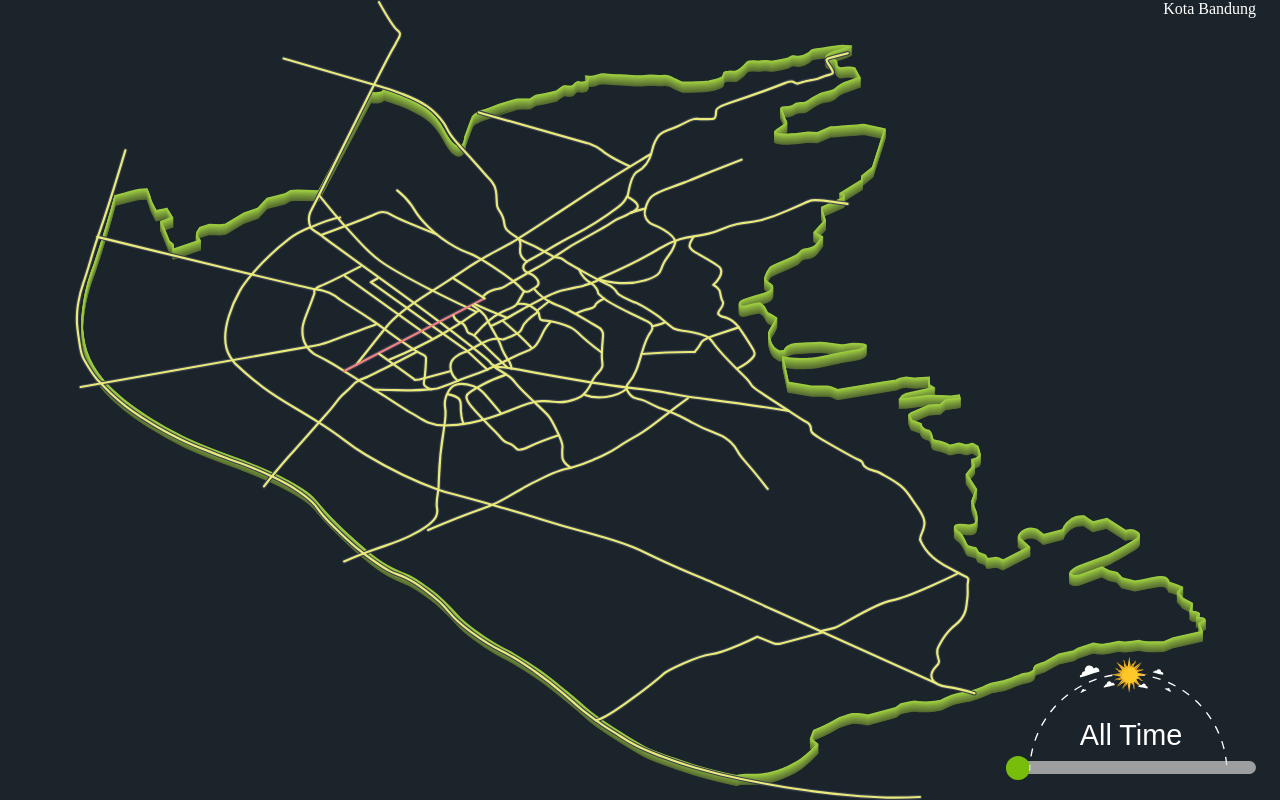
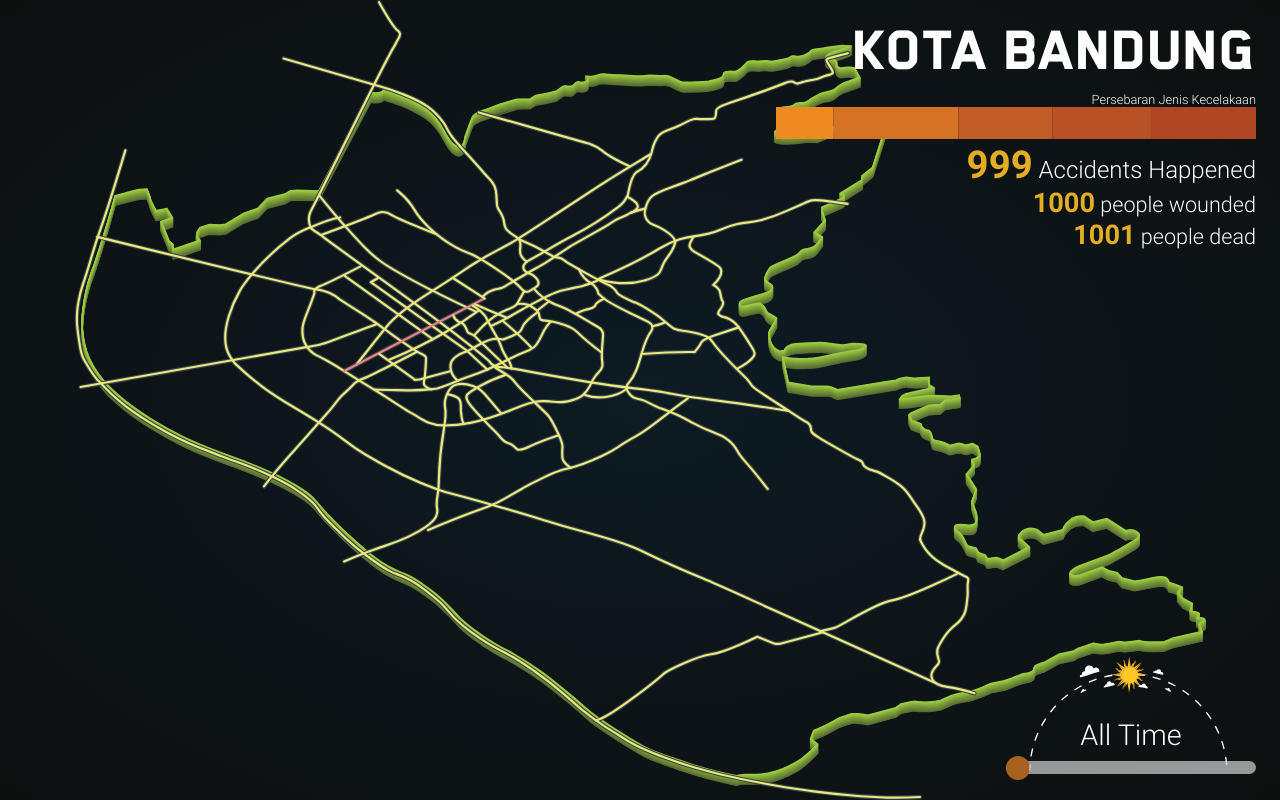
Before and after one commit to vincenthend/trafficviz, a plain HTML site: page index.html in a window 1280 px wide. Drawn offline with Linux system fonts and the light colour scheme.

Commit message:
Added detailed data

```diff
--- a/css/style.css
+++ b/css/style.css
@@ -23,8 +23,30 @@
   font-style: normal;
 }
 
+@font-face {
+  font-family: 'roboto_light';
+  src: url('../fonts/Roboto-Light.ttf');
+  font-weight: normal;
+  font-style: normal;
+}
+
+@font-face {
+  font-family: 'roboto_black';
+  src: url('../fonts/Roboto-Black.ttf');
+  font-weight: normal;
+  font-style: normal;
+}
+
+@font-face {
+  font-family: 'roboto_bold';
+  src: url('../fonts/Roboto-Bold.ttf');
+  font-weight: normal;
+  font-style: normal;
+}
+
 .bg-viz {
-  background-color: #1C242B;
+  /* background-color: #0D0F0F; */
+  background-image: radial-gradient(#0D1B23, #0D0F0F);
   color: white;
 }
 
@@ -69,7 +91,7 @@
   width: 1.5rem;
   height: 1.5rem;
   border-radius: 50%;
-  background: #A2FF00;
+  background: #EC8526;
   cursor: pointer;
 }
 
@@ -77,12 +99,12 @@
   width: 1.5rem;
   height: 1.5rem;
   border-radius: 50%;
-  background: #A2FF00;
+  background: #EC8526;
   cursor: pointer;
 }
 
 .slider-label {
-  font-family: sans-serif;
+  font-family: 'roboto_light', sans-serif;
   font-size: 1.8rem;
   text-align: center;
   width: 100%;
@@ -100,13 +122,67 @@
   Location Data
 */
 
-#locationData {
+#barChart {
+  width: 30rem;
+}
+
+#locationPersebaran {
+  font-family: 'roboto_light';
+  margin-top: 0.5rem;
+  font-size:0.8rem;
+}
+
+#locationBox {
   position: fixed;
   top:0;
   right:0;
-  margin-right:1.5rem
+  margin-top: 1rem;
+  margin-right:1.5rem;
+  display:flex;
+  flex-direction: column;
+  align-items: flex-end;
 }
 
-#locationData #locationName {
-  color :
+#locationBox #locationName {
+  font-family: 'blender_proheavy', sans-serif;
+  font-size: 4rem;
 }
+
+#locationAccidents {
+  font-family: 'roboto_light';
+  text-align: right;
+  font-size: 1.5rem;
+  margin-top: 0.2rem;
+}
+
+#locationWounded, #locationDead {
+  font-family: 'roboto_light';
+  text-align: right;
+  font-size: 1.35rem;
+}
+
+#locationAccidents #accidentsNumber {
+  font-family: 'roboto_bold';
+  font-size:2.4rem;
+  color: #E4AD24;
+}
+
+#locationWounded #woundedNumber {
+  font-family: 'roboto_bold';
+  font-size:1.7rem;
+  color: #E4AD24;
+}
+
+#locationDead #deadNumber {
+  font-family: 'roboto_bold';
+  font-size:1.7rem;
+  color: #E4AD24;
+}
+
+/*
+  Map Data
+*/
+
+#DataLine > * {
+  cursor: pointer;
+}
--- a/index.html
+++ b/index.html
@@ -7,6 +7,20 @@
 				<meta name="viewport" content= "width=device-width, initial-scale=1.0">
     </head>
 		<body class="bg-viz" style="margin:0">
+		<div id='locationBox'>
+			<div id='locationName'></div>
+			<div id="locationPersebaran">Persebaran Jenis Kecelakaan</div>
+			<div id='barChart'></div>
+			<div id='locationAccidents'>
+				<span id='accidentsNumber'>900</span> Accidents Happened
+			</div>
+			<div id='locationWounded'>
+				<span id='woundedNumber'>900</span> people wounded
+			</div>
+			<div id='locationDead'>
+				<span id='DeadNumber'>900</span> people dead
+			</div>
+		</div>
 		<div class="slider-container">
 			<div id="time-label" class="slider-label">
 				All Time
@@ -14,14 +28,13 @@
 			<div id="time-clock-slot" class="slider-clock">
 			</div>
 			<input id="time-slider" type="range" min="-1" max="23" value="-1" step="1" class="slider" oninput="update()">
+		</div>
+		</body>
+
+
 		<script type="text/javascript" src="./js/Chart.min.js"></script>
 		<script type="text/javascript" src="./js/rainbowvis.js"></script>
 		<script type="text/javascript" src="./js/chart.js"></script>
-			<script type="text/javascript" src="./js/slider.js"></script>
-			<script type="text/javascript" src="./data.json"></script>
-		</div>
-		</body>
-
 		<script type="text/javascript" src="./js/slider.js"></script>
     <script>
 		load();
@@ -47,16 +60,17 @@
 				document.body.append(data.documentElement);
 				var svg = d3.select('svg#MapImage');
 				svg.attr("width","100vw")
-					.attr("height","100vh")
+					.attr("height","100vh");
 
-				// Zoom
+				// Zoom Listener
 				svg.call(d3.zoom().scaleExtent([0.5,4.5])
 					.on("zoom", function () {
 					svg.select("#Map").transition().duration(50).attr("transform", d3.event.transform);
 					})
 				)
 
-				var dataLine = d3.selectAll("#DataLine *");
+				// Event Listener
+				var dataLine = d3.selectAll("#DataLine > *");
 				dataLine.attr('pointer-events', 'visibleStroke')
 					.attr('def-stroke', function() {
 						return d3.select(this).attr('stroke')
@@ -74,20 +88,27 @@
 					.on("click",function(){
 						// Respond to click on road
 						var d = d3.select(this);
-						console.log(d.attr('id'))
-						showLocationData("Padjajaran")
+						var regex = /^(_*([A-z]+))*/gm;
+						var m = regex.exec(d.attr('id'));
+						showLocationData(m[0].split("_").join(' ').trim())
 					})
 			});
 		}
 
 		function setupLocationBox(){
-			var body = d3.select('body');
-			body.append("div").attr("id", "locationData")
-			.append("div").text("Kota Bandung").attr("id", "locationName");
+			showLocationData("Kota Bandung");
+			displayBarChart(-1);
 		}
 
 		function showLocationData(streetName){
-			var svg = d3.select('svg#MapImage g#LocationData');
+			// TODO
+			// getLocationData(streetName);
+			var locationBox = d3.select('#locationBox');
+			locationBox.select("#locationName").text(streetName);
+			displayBarChart(-1);
+			locationBox.select("#accidentsNumber").text("999");
+			locationBox.select("#woundedNumber").text("1000");
+			locationBox.select("#deadNumber").text("1001");
 		}
 
 		function loadJson(callback) {
@@ -102,11 +123,12 @@
 		    };
 		    xobj.send(null);
 		}
+
 	 	function getAccidentData(jsonData, startTime, callback) {
  			var dataAtCurrentTime = [];
 
 			for(i = 0; i < jsonData.length; i++) {
-				if(jsonData[i].hour == startTime) {
+				if(jsonData[i].hour == startTime || startTime == -1) {
 					dataAtCurrentTime.push(jsonData[i]);
 				}
 			}
--- a/js/chart.js
+++ b/js/chart.js
@@ -1,33 +1,47 @@
-function createBarChart(count, startTime, callback) {
-	var ctx = document.getElementById('bar-chart').getContext('2d');
+function createBarChart(count) {
+	d3.select('#barChart svg').remove();
+	var chart = d3.select('#barChart').append('svg').attr('width', '100%').attr('height', '2rem');
 
-	var chart = new Chart(ctx, {
-	    // The type of chart we want to create
-	    type: 'bar',
+	chart.append('rect').attr('width', "100%")
+	.attr('x',0)
+	.attr('y',0)
+	.style("fill","#000000");
 
-	    // The data for our dataset
-	    data: {
-	        labels: getAccidentTypes(),
-	        datasets: [{
-	            label: 'My First dataset',
-	            backgroundColor: 'rgb(255, 99, 132)',
-	            borderColor: 'rgb(255, 99, 132)',
-	            data: count
-	        }]
-	    },
-
-	    // Configuration options go here
-	    options: {}
-	});
-
-	callback();
+	// For each data
+	var color = ["#ED8A22", "#D57225", "#C15C26", "#B85226", "#AF4725"]
+	if(count.length == getAccidentTypes().length){
+		var sum = count.reduce((sum, num) => { return sum + num})
+		var sumwidth = 0;
+		for(var i = 0; i < getAccidentTypes().length; i++){
+			chart.append('rect')
+			.attr('x', sumwidth+'%')
+			.attr('width', count[i]/sum*100+'%')
+			.attr('height', '2rem')
+			.attr('id', 'chartAccident')
+			.attr('data-text', getAccidentTypes()[i])
+			.attr("default-fill",color[i])
+			.style("fill",color[i])
+			.on('mouseover', function(){
+				var d = d3.select(this);
+				console.log(d.attr('data-text'));
+				console.log(d3.event);
+				d.transition().duration(200).style('fill',d3.hsl(d.attr('default-fill')).darker(0.8));
+			})
+			.on('mouseout', function(){
+				var d = d3.select(this);
+				d.transition().duration(200).style('fill',d3.hsl(d.attr('default-fill')));
+			});
+			;
+			sumwidth += count[i]/sum*100;
+		}
+	}
 }
 
 function getAccidentTypes() {
 	return ['Tabrak Depan - Depan', 'Tabrak Depan - Belakang', 'Tabrak Depan - Samping', 'Tabrak Samping - Samping', 'Tabrak Manusia']
 }
 
-function getCountPerType(accidentData, startTime, callback) {
+function getCountPerType(accidentData, callback) {
 	var count = [0, 0, 0, 0, 0];
 	var types = getAccidentTypes();
 
@@ -50,11 +64,9 @@ function displayBarChart(startTime) {
 
 		getAccidentData(jsonData, startTime, function(dataAtCurrentTime) {
 
-			getCountPerType(dataAtCurrentTime, startTime, function(count) {
+			getCountPerType(dataAtCurrentTime, function(count) {
 				console.log(startTime, dataAtCurrentTime, count);
-				createBarChart(count, startTime, function() {
-
-				});
+				createBarChart(count);
 			});
 
 		});
--- a/js/slider.js
+++ b/js/slider.js
@@ -1,14 +1,14 @@
 function update() {
 	var startTime = document.getElementById("time-slider").value;
+
+	// Show bar chart
+	displayBarChart(startTime);
 
 	if(startTime >= 0){
 		// Change bg color
 		d3.select("body").transition().duration(150).styleTween("background-color",function(){
 			return d3.interpolateRgb(d3.select(this).style("background-color"), getBackgroundColor(startTime));
 		});
-
-		// Show bar chart
-		displayBarChart(startTime);
 
 		var deg = parseInt(startTime) * 360 / 24;
 
@@ -35,7 +35,7 @@ function update() {
 	} else {
 		// Reset to default position
 		d3.select("svg#DialImage #XMLID_308_")
-			.transition().duration(150)
+			.transition().duration(200)
 			.attrTween('transform', function(){
 				return d3.interpolateString(d3.select(this).attr('transform'),'rotate(0,-121.5,397)')
 			});
@@ -61,10 +61,10 @@ function getBackgroundColor(startTime) {
 
 	if(startTime <= 11) {
 		backgroundGradient.setNumberRange(0, 11);
-		backgroundGradient.setSpectrum('#1C242B', '#5CB2CC');
+		backgroundGradient.setSpectrum('#0D0F0F', '#5CB2CC');
 	} else {
 		backgroundGradient.setNumberRange(12, 23);
-		backgroundGradient.setSpectrum('#5CB2CC', '#1C242B');
+		backgroundGradient.setSpectrum('#5CB2CC', '#0D0F0F');
 	}
 	return "#" + backgroundGradient.colourAt(startTime);
 }
```
Also changed, not shown: fonts/Roboto-Black.ttf (added), fonts/Roboto-Bold.ttf (added), fonts/Roboto-Light.ttf (added). Lines whose indentation alone changed are shown as unchanged.
